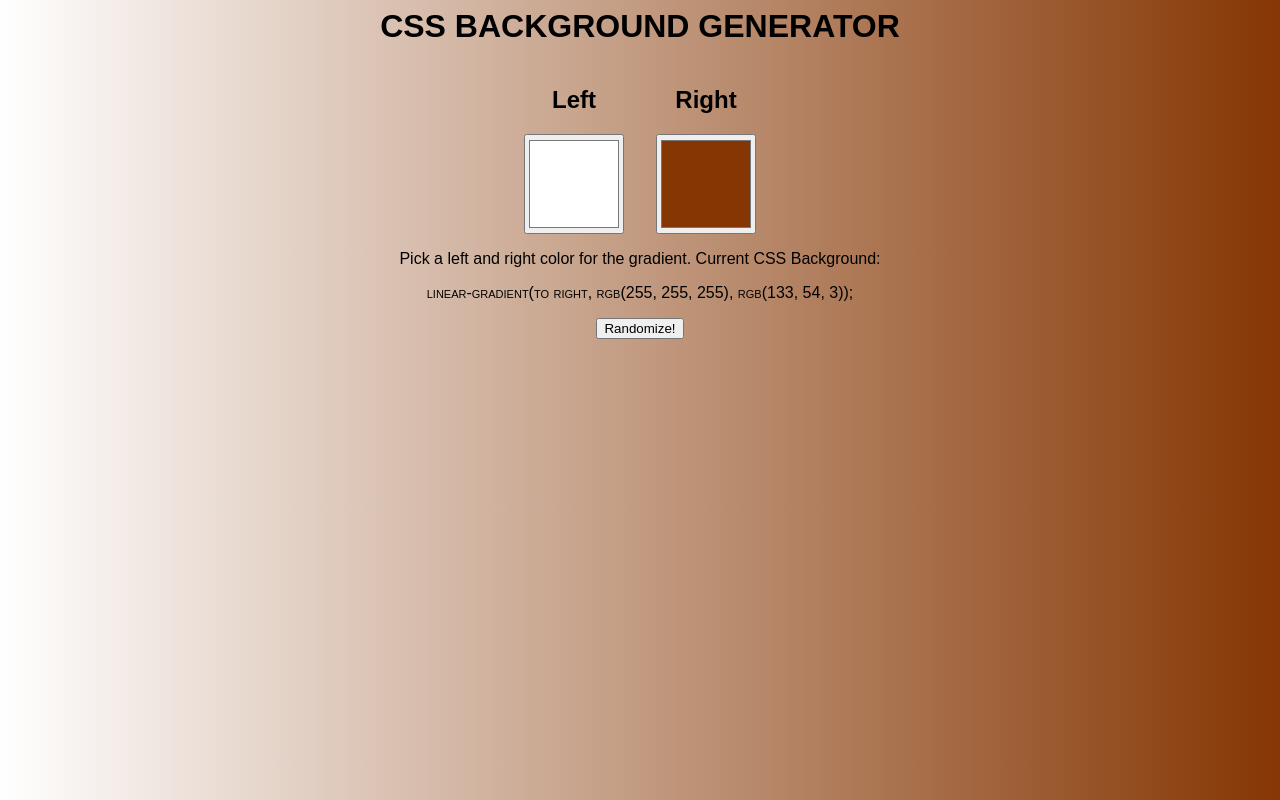
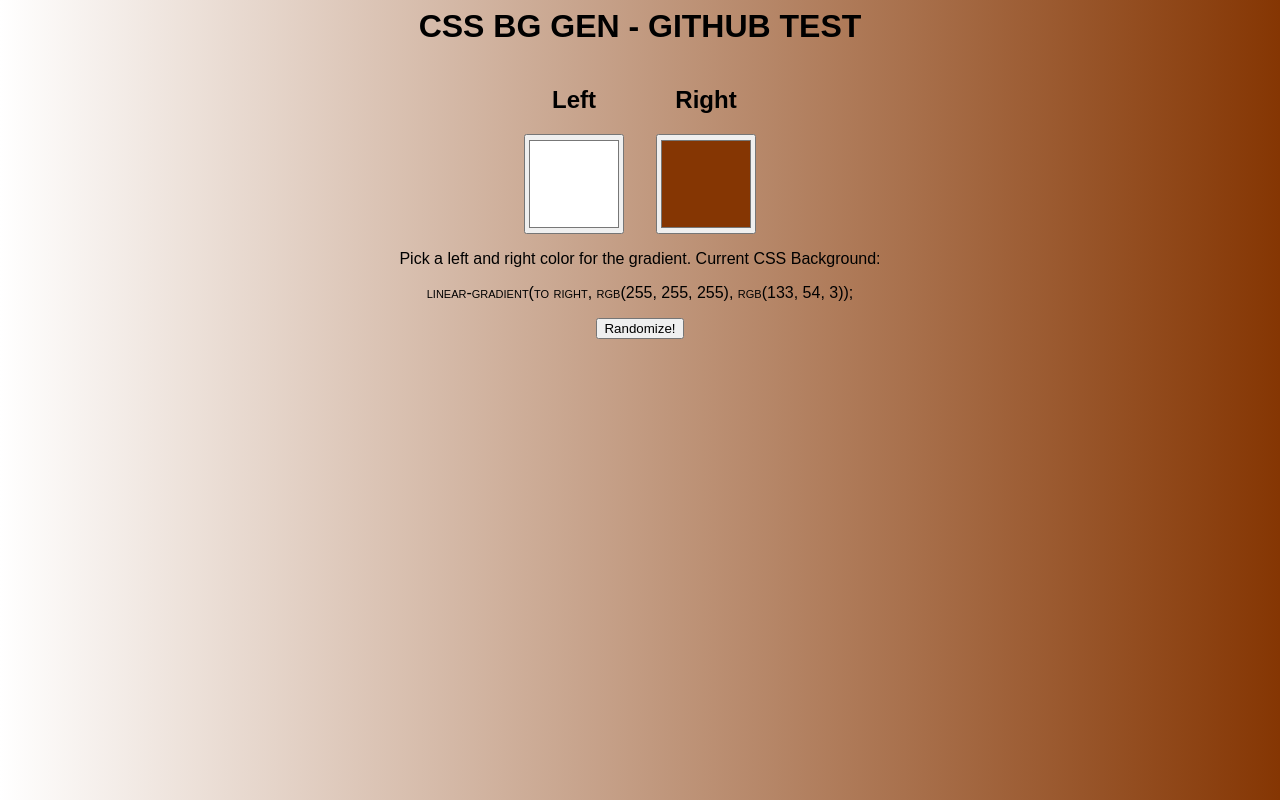
Before and after one commit to jareddyck/bggen, a plain HTML site: page index.html in a window 1280 px wide. Drawn offline with Linux system fonts and the light colour scheme.

Commit message:
changing title of doc

```diff
--- a/index.html
+++ b/index.html
@@ -4,7 +4,7 @@
         <link rel="stylesheet" href="style.css">
     </header>
     <body id="gradient">
-        <h1>CSS Background Generator</h1>
+        <h1>CSS BG Gen - GITHUB TEST</h1>
         <div class="container">
             <div class="div">
                 <h2>Left</h2>
```
